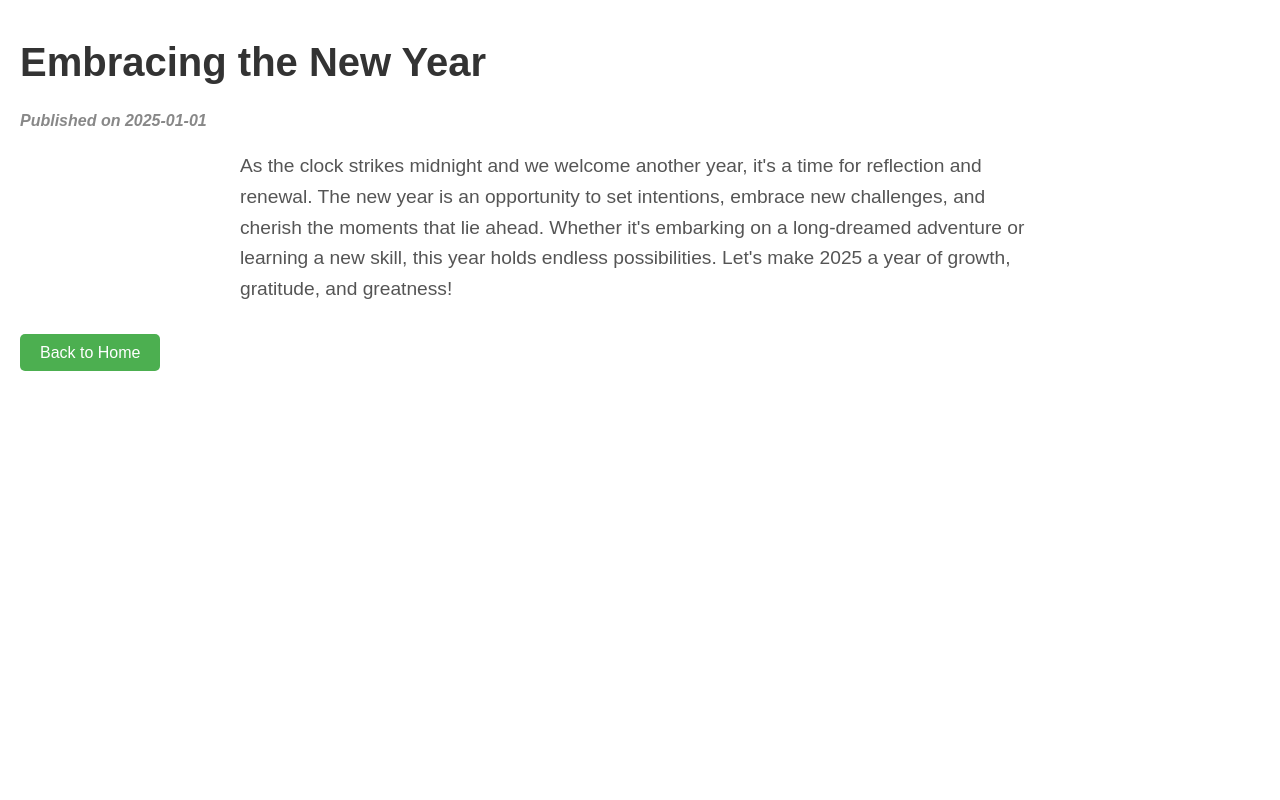
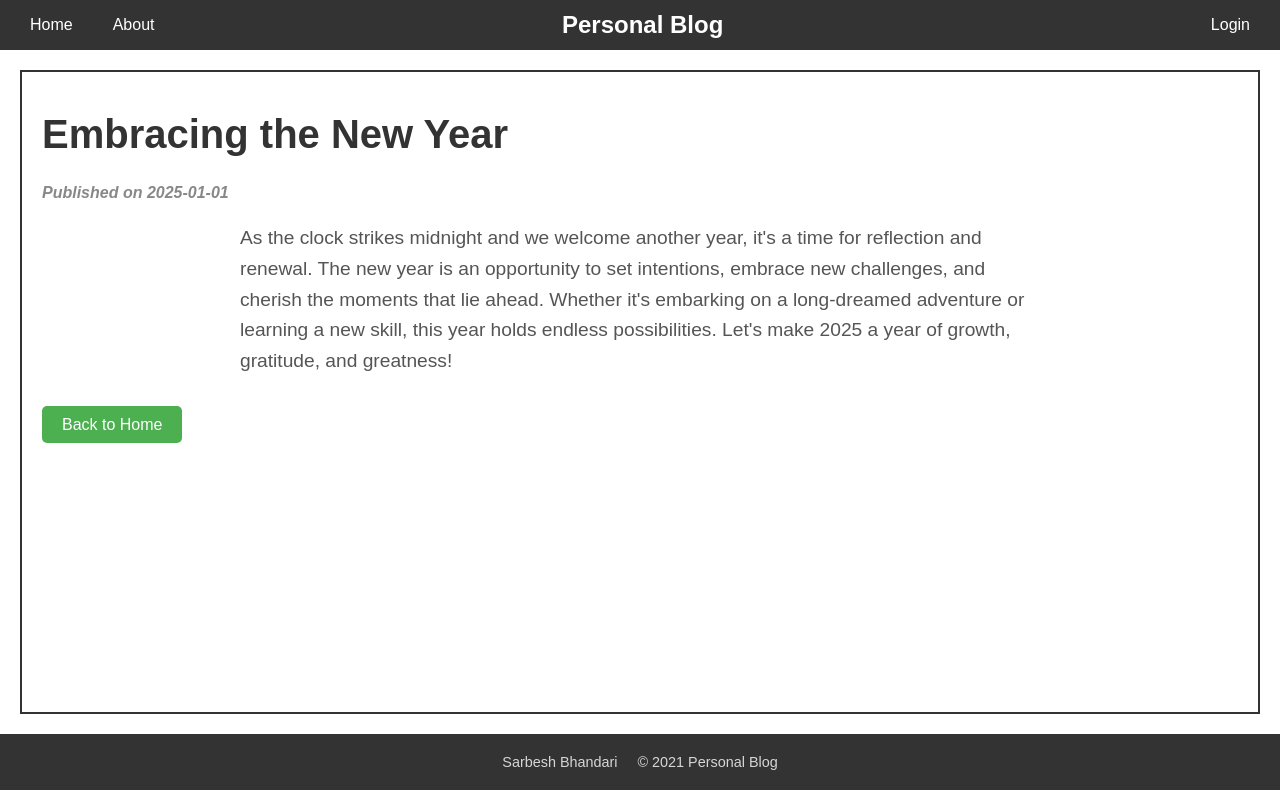
Before and after one commit to hinexwdrms/learningWithProjects, a Flask app: page /article/1 in a window 1280 px wide. Run offline with Flask 3, Linux system fonts and the light colour scheme.

Commit message:
login feature added
using iframe was a bad idea :(
fixed most things
still cant edit and delete articles though

```diff
--- a/PersonalBlog/app.py
+++ b/PersonalBlog/app.py
@@ -4,26 +4,41 @@ import os
 
 app = Flask(__name__)
 
+app.secret_key = "sarbesh"
+ADMIN_USERNAME = "sarbesh"
+ADMIN_PASSWORD = "sarbesh123"
+
 def load_articles():
-    with open('articles.json','r') as file:
+    base_dir = os.path.dirname(__file__)  # Get the directory of the current script
+    file_path = os.path.join(base_dir, 'articles.json')  # Construct the full path
+    with open(file_path,'r') as file:
         return json.load(file)
 
 
 @app.route('/')
 
 def main():
-    return render_template('main.html')
+    return redirect(url_for('about'))  # Redirect to the 'about' page
+
 
 @app.route('/about')
 
 def about():
-    return render_template('about.html')
+    return render_template('about.html', logged_in=session.get("logged_in", False))
+
 
 @app.route('/home')
 
 def home():
     articles = load_articles()
-    return render_template('home.html', articles=articles)
+
+    # Pass logged_in status to template
+
+    return render_template("home.html", articles=articles, logged_in = session.get("logged_in", False))
+
+    #session.get("logged_in", False) --> will return value of key "logged_in" in session dictionary.
+    #If key is not present, it will return False.
+
 
 @app.route('/login',methods=['POST','GET'])
 
@@ -31,7 +46,28 @@ def login():
     if request.method == 'GET':
         return render_template('login.html')
     if request.method == 'POST':
-        pass
+        username = request.form.get('username')
+        password = request.form.get('password')
+
+        if username == ADMIN_USERNAME and password == ADMIN_PASSWORD:
+
+            session["logged_in"] = True # Set the logged_in key in session dictionary to True
+
+            return redirect(url_for('home')) # Redirect to main page
+
+        else:
+            return "Invalid credentials. Please try again."
+
+
+@app.route('/logout')
+
+def logout():
+    # Remove the logged_in key from the session
+    session.pop("logged_in", None)  # This will log out the user by clearing the session
+
+    # Redirect to the home page or about page after logout
+    return redirect(url_for('about'))  # Or redirect to 'home' or any other page you'd like
+
 
 @app.route("/article/<int:article_id>") # This is a dynamic route that accepts an integer as an argument
 
@@ -47,7 +83,7 @@ def view_article(article_id): # The argument is passed to the function
         return "Sorry we encountered some error while fetching the article. 404"
 
     # Render the article page
-    return render_template("article.html", article=article)
+    return render_template("article.html", article=article, logged_in=session.get("logged_in", False))
 
 if __name__ == '__main__':
     app.run(debug=True)
--- a/PersonalBlog/static/styles.css
+++ b/PersonalBlog/static/styles.css
@@ -73,10 +73,6 @@ html, body {
 /* Main Content */
 .main-content {
     margin: 20px;
-}
-
-iframe {
-    width: 100%;
     height: 80vh; /* Adjust iframe height */
     border: 2px solid #333;
     display: block;
--- a/PersonalBlog/templates/about.html
+++ b/PersonalBlog/templates/about.html
@@ -6,10 +6,14 @@
     <link rel="stylesheet" href="{{url_for('static', filename='styles.css')}}">
 </head>
 <body>
+    {% extends "main.html" %}
+
+    {% block content %}
     <div class="about-content">
         <h1>Welcome to my Personal Blog!</h1>
         <p>This is a simple blog created using Flask.</p>
         <p>You can take a look at my articles in the HOME tab.</p>
-    </div>
+        </div>
+    {% endblock %}
 </body>
 </html>
--- a/PersonalBlog/templates/article.html
+++ b/PersonalBlog/templates/article.html
@@ -6,11 +6,21 @@
     <link rel="stylesheet" href="{{ url_for('static', filename='styles.css') }}">
 </head>
 <body>
+    {% extends "main.html" %}
+
+    {% block content %}
     <div class="article-content">
         <h1>{{ article.title }}</h1>
         <h4><em>Published on {{ article.date }}</em></h4>
         <p>{{ article.content }}</p>
     </div>
-    <a href="/home" class = "article-button">Back to Home</a>
+    <a href="/home" class="article-button">Back to Home</a>
+
+    {% if logged_in %}
+        <a href="/edit/{{ article.id }}" class="article-button">Edit Article</a>
+        <a href="/delete/{{ article.id }}" class="article-button">Delete Article</a>
+    {% endif %}
+
+    {% endblock %}
 </body>
 </html>
--- a/PersonalBlog/templates/home.html
+++ b/PersonalBlog/templates/home.html
@@ -6,6 +6,9 @@
     <link rel="stylesheet" href="{{url_for('static', filename='styles.css')}}">
 </head>
 <body>
+    {% extends "main.html" %}
+
+    {% block content %}
     <h1 style="text-align: center;">Published Articles:</h1>
     <ul class="articles">
         {% for article in articles %}
@@ -17,5 +20,6 @@
             </li>
         {% endfor %}
     </ul>
+    {% endblock %}
 </body>
 </html>
--- a/PersonalBlog/templates/login.html
+++ b/PersonalBlog/templates/login.html
@@ -6,6 +6,9 @@
     <link rel="stylesheet" href="{{url_for('static', filename='styles.css')}}">
 </head>
 <body>
+{% extends "main.html" %}
+
+{% block content %}
 <form class="login-form" action="/login" method="post">
     <h1>Login</h1>
     <div class="form-group">
@@ -18,5 +21,6 @@
     </div>
     <button type="submit" class="login-button">Login</button>
 </form>
+{% endblock %}
 </body>
 </html>
--- a/PersonalBlog/templates/main.html
+++ b/PersonalBlog/templates/main.html
@@ -8,16 +8,22 @@
 <body>
     <nav class="nav-links">
         <ul class="menu">
-            <li><a href="/home" target="content-frame">Home</a></li>
-            <li><a href="/about" target="content-frame">About</a></li>
+            <li><a href="/home">Home</a></li>
+            <li><a href="/about">About</a></li>
         </ul>
         <h1 class="heading">Personal Blog</h1>
         <ul class="login">
-            <li><a href="/login" target="content-frame">Login</a></li>
+            {% if logged_in %}
+                <a href="{{url_for('logout')}}">Logout</a>
+            {% else %}
+                <a href="/login">Login</a>
+            {% endif %}
         </ul>
     </nav>
     <div class="main-content">
-        <iframe name="content-frame" src="/about"></iframe>
+        {% block content %}
+        <!-- Content specific to each page will go here -->
+        {% endblock %}
     </div>
     <footer class="main-footer">
         <ul>
```
Also changed, not shown: PersonalBlog/templates/logout.html (added).
